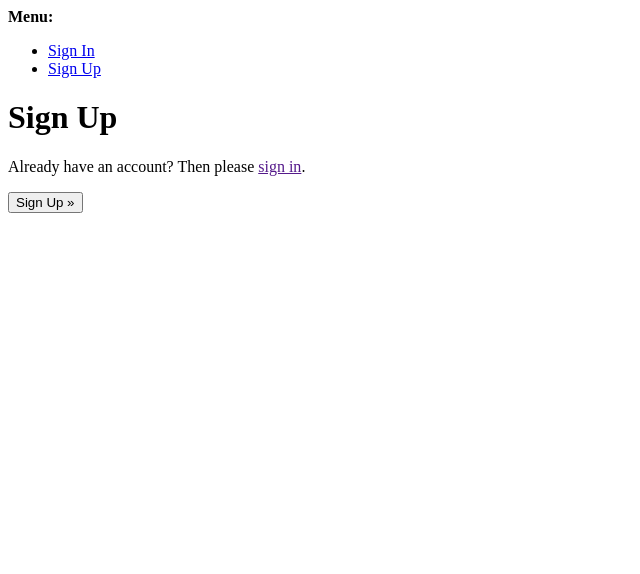
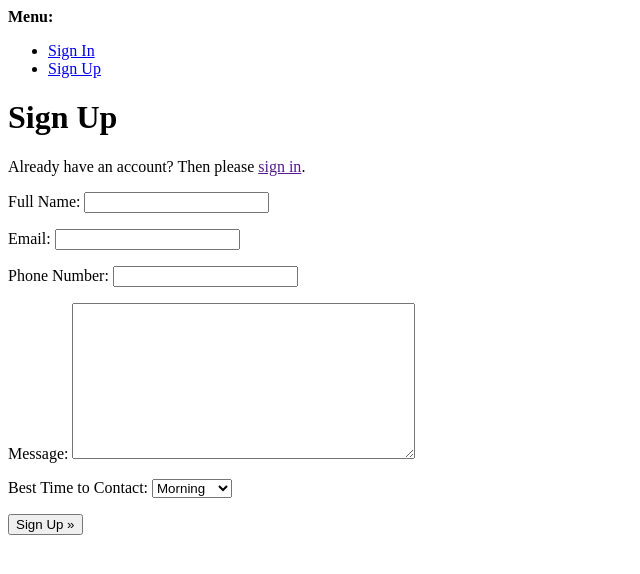
Before and after one commit to JoshRudge22/Project4-RR, a Django app: template templates/account/signup.html in a window 1280 px wide. Shown: the top 574 px of the page, without its empty margins (0-640 px from the left). Run offline with Django 4.2, Linux system fonts and the light colour scheme; tables that the repository leaves empty hold one stand-in row (values such as "Sample post"); the template is opened without the code that fills it: values that come from a table or form of the project are taken from there, most other values are stand-ins (such as "Sample title", 1, 10 or a date in 2020).

Commit message:
install form to help style forms

```diff
--- /dev/null
+++ b/accounts/forms.py
@@ -0,0 +1,17 @@
+from django import forms
+
+class ContactUsForm(forms.Form):
+    name = forms.CharField(max_length=100, label='Full Name')
+    email = forms.EmailField(label='Email', required=False)
+    phone_number = forms.CharField(max_length=15, label='Phone Number', required=False)
+    message = forms.CharField(widget=forms.Textarea, label='Message')
+    BEST_TIME_CHOICES = [
+        ('morning', 'Morning'),
+        ('afternoon', 'Afternoon'),
+        ('evening', 'Evening'),
+    ]
+    best_time_to_contact = forms.ChoiceField(
+        choices=BEST_TIME_CHOICES,
+        label='Best Time to Contact',
+        required=False,
+    )
--- a/accounts/templates/base.html
+++ b/accounts/templates/base.html
@@ -16,6 +16,12 @@
     {% block extra_head %}{% endblock %}
 </head>
 <body>
+    <main class="flex-shrink-0 main-bg">
+        {% if user.is_authenticated %}
+        <p class="text-end m-3">You are logged in as {{ user }}</p>
+        {% else %}
+        <p class="text-end m-3">You are not logged in</p>
+        {% endif %}
     {% if user.is_authenticated %}
     <li class="nav-item">
         <a class="nav-link {% if request.path == logout_url %}active{% endif %}" aria-current="page" href="{% url 'account_logout' %}">Logout</a>
--- a/mysite/settings.py
+++ b/mysite/settings.py
@@ -45,6 +45,8 @@ INSTALLED_APPS = [
     'allauth',
     'allauth.account',
     'allauth.socialaccount',
+    'crispy_forms',
+    'crispy_bootstrap5',
     'accounts',
     'jobs',
 ]
@@ -52,6 +54,9 @@ INSTALLED_APPS = [
 SITE_ID = 1
 LOGIN_REDIRECT_URL = '/'
 LOGOUT_REDIRECT_URL = '/'
+
+CRISPY_ALLOWED_TEMPLATE_PACKS = "bootstrap5"
+CRISPY_TEMPLATE_PACK = "bootstrap5"
 
 MIDDLEWARE = [
     'django.middleware.security.SecurityMiddleware',
--- a/requirements.txt
+++ b/requirements.txt
@@ -1,7 +1,9 @@
 asgiref==3.7.2
+crispy-bootstrap5==0.7
 dj-database-url==0.5.0
 Django==4.2.11
 django-allauth==0.57.2
+django-crispy-forms==2.1
 gunicorn==20.1.0
 oauthlib==3.2.2
 psycopg2==2.9.9
```
